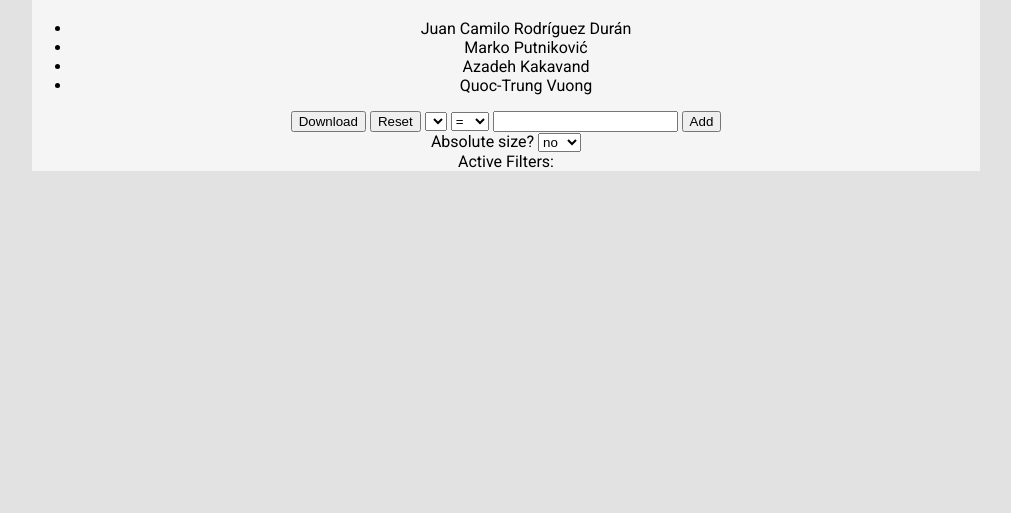
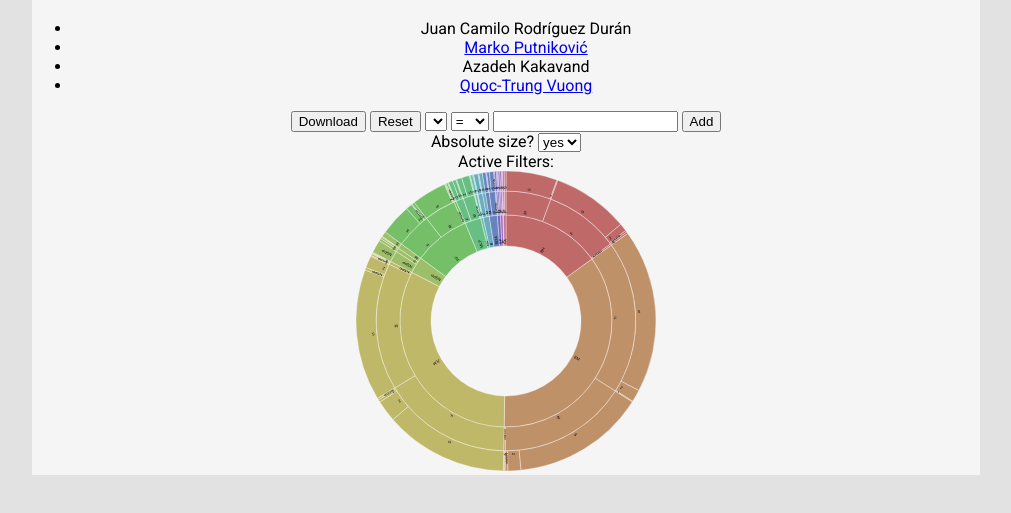
Before and after one commit to juanka588/infoViz, a website: page votes.html in a window 1280 px wide. Shown: the part 61-574 px from the top of the page, without its empty margins (134-1145 px from the left). Drawn offline with nearby package versions, Linux system fonts and the light colour scheme.

Commit message:
merge work

```diff
--- a/votes.html
+++ b/votes.html
@@ -34,9 +34,9 @@
             <h1>Votes Visualizer by:</h1>
             <ul>
                 <li>Juan Camilo Rodr&iacute;guez Dur&aacute;n</li>
-                <li>Marko Putnikovi&cacute;</li>
+                <li><a href="https://putnich.shinyapps.io/infovis/">Marko Putnikovi&cacute;</a></li>
                 <li>Azadeh Kakavand</li>
-                <li>Quoc-Trung Vuong</li>
+                <li><a href="https://demonkid98.github.io/info-vis">Quoc-Trung Vuong</a></li>
             </ul>
             <div id="controls">
                 <button onclick="downloadData()">Download</button>
@@ -55,8 +55,8 @@
                 <div>
                     <label>Absolute size?</label>
                     <select id="relative_size">
-                        <option value="true">yes</option>
-                        <option selected value="false">no</option>
+                        <option selected value="true">yes</option>
+                        <option value="false">no</option>
                     </select>
                 </div>
             </div>
@@ -70,6 +70,7 @@
                 <div id="svg_container3"></div>
                 <div id="svg_container4"></div>
             </div>
+            <img src="images/votes_optional.svg" width="300" height="300" >
         </div>
         <!-- The Modal -->
         <div id="voters_info" class="modal">
```
Also changed, not shown: images/votes_optional.svg (added).
